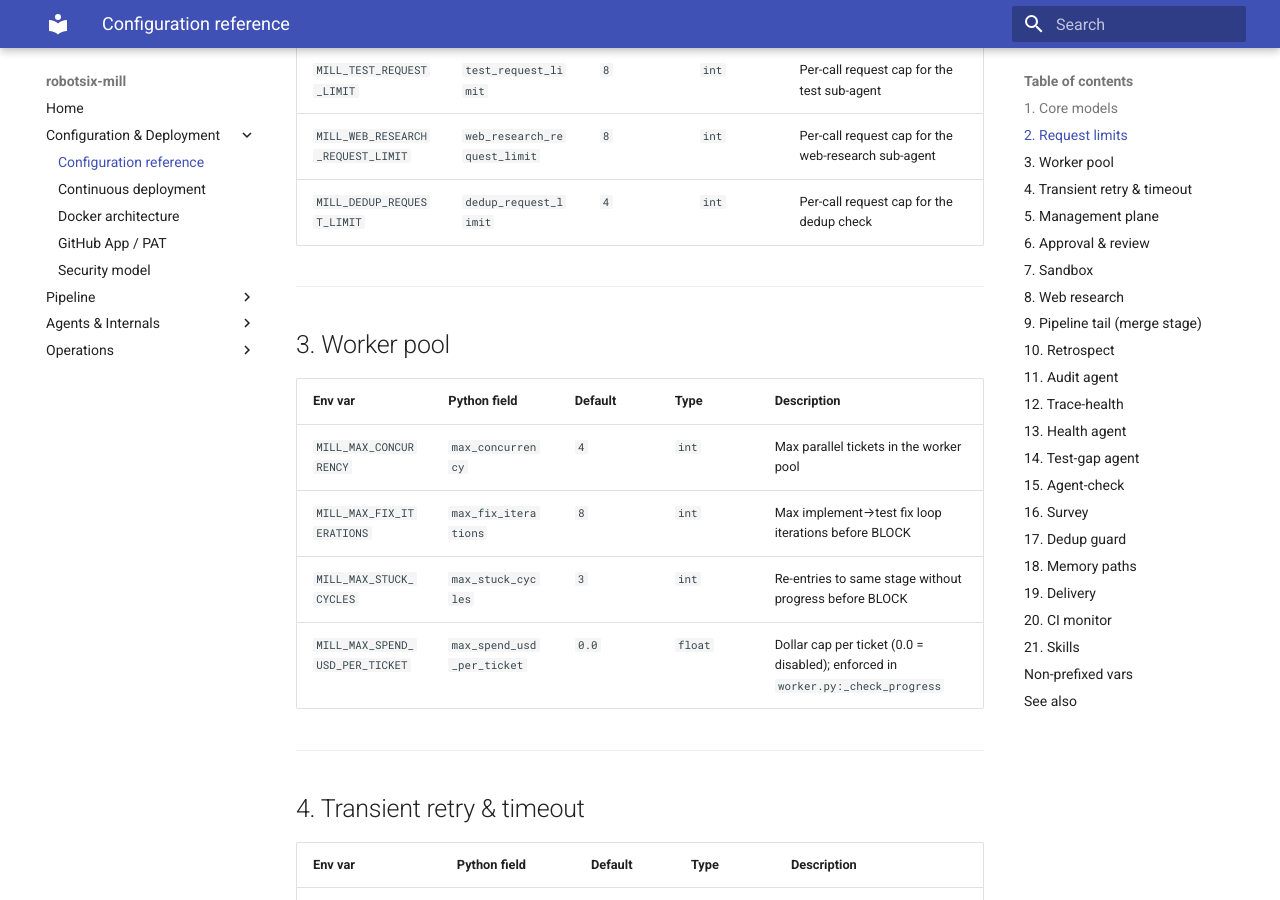
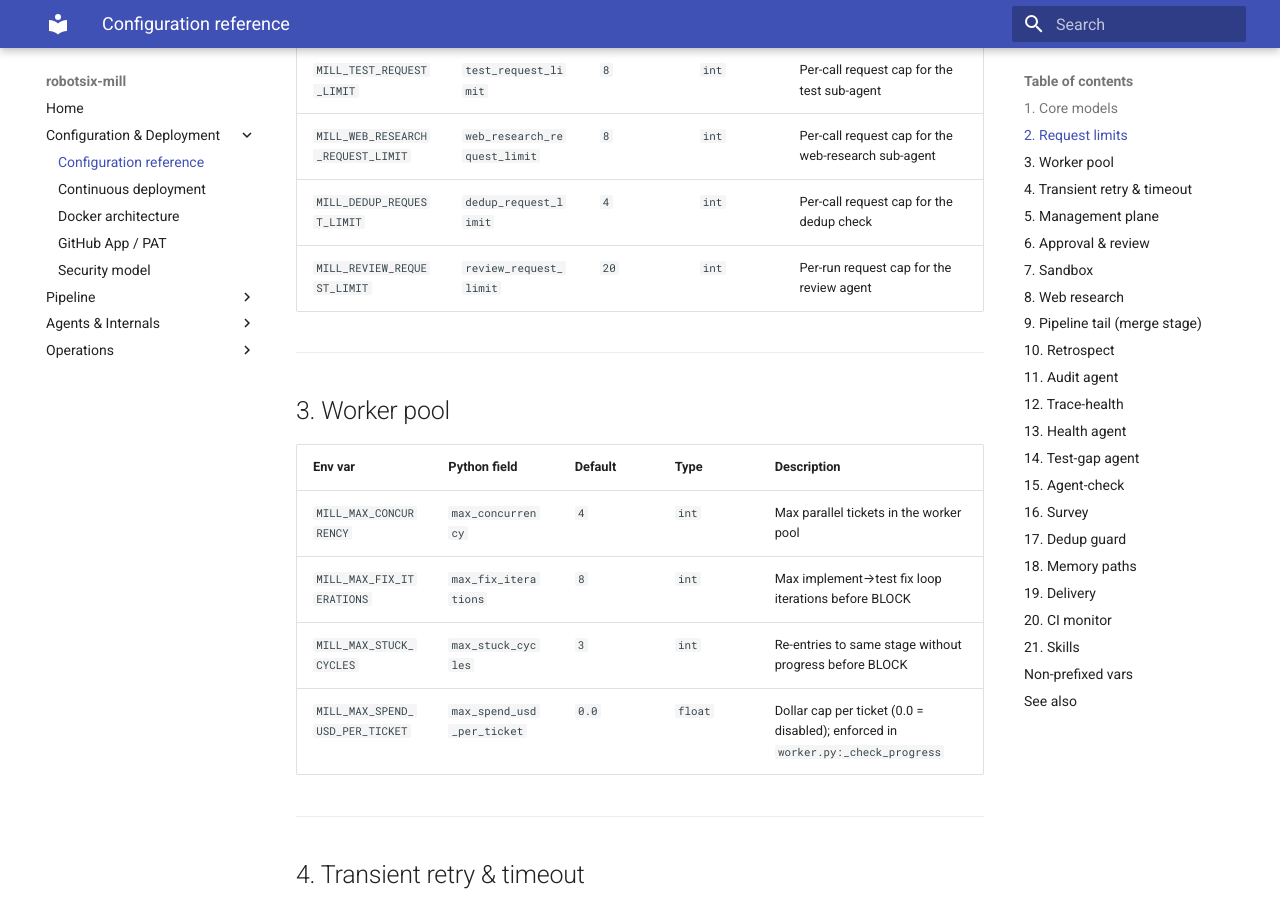
Before and after one commit to damien-robotsix/robotsix-mill, an MkDocs documentation site: the page built from docs/configuration.md, in a window 1280 px wide and 900 px high, scrolled down 1968 px. Built offline with MkDocs 1.6.1 and Material for MkDocs 9.7.7, drawn with Linux system fonts in a browser that asks for light colours.

Commit message:
mill(docs): Make the review agent's request_limit configurable (MILL_REVIEW_REQUEST_LIMIT, default 20) (20260523T130545Z-make-the-review-agent-s-request-limit-co-5635)

```diff
--- a/docs/configuration.md
+++ b/docs/configuration.md
@@ -39,6 +39,7 @@ production-ready defaults, `secrets.env.example` is the template for credentials
 | `MILL_TEST_REQUEST_LIMIT` | `test_request_limit` | `8` | `int` | Per-call request cap for the test sub-agent |
 | `MILL_WEB_RESEARCH_REQUEST_LIMIT` | `web_research_request_limit` | `8` | `int` | Per-call request cap for the web-research sub-agent |
 | `MILL_DEDUP_REQUEST_LIMIT` | `dedup_request_limit` | `4` | `int` | Per-call request cap for the dedup check |
+| `MILL_REVIEW_REQUEST_LIMIT` | `review_request_limit` | `20` | `int` | Per-run request cap for the review agent |
 
 ---
 
```
